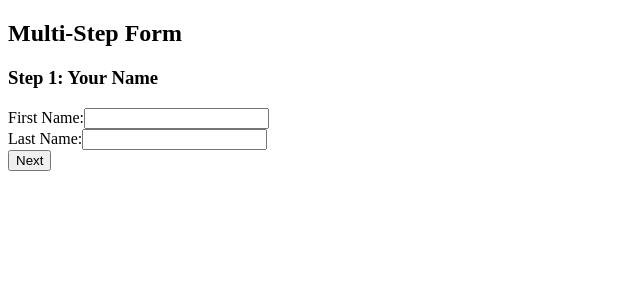
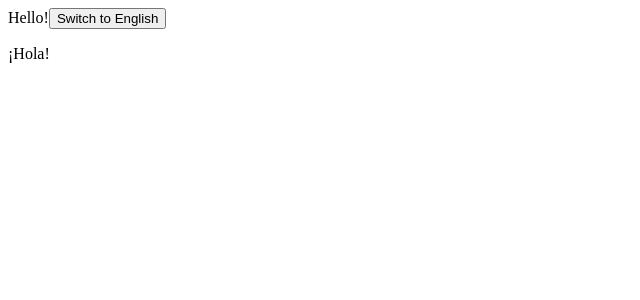
Before and after one commit to AbdifatahDeeq/React-course, a React (Vite) app: page / in a window 1280 px wide. Shown: the top 300 px of the page, without its empty margins (0-640 px from the left). Built offline with nearby package versions, Linux system fonts and the light colour scheme.

Commit message:
Exercise #15

```diff
--- a/src/App.jsx
+++ b/src/App.jsx
@@ -1,12 +1,22 @@
-import React from "react";
-import MultiStepForm from "./MultiStepForm";
+import React, { useState }  from "react"
+import LangauageContext from "./LangauageContext"
 
-function App() {
+const App = () => {
+  const [Lang, SetLang] = useState()
+
+  const LangSwitch = () => {
+    SetLang((PreviousLang) => PreviousLang === "English" ? "Spanish" : "English");
+  }
+
+
   return (
-    <div>
-      <MultiStepForm />
-    </div>
+    <>
+      Hello!
+      <LangauageContext.Provider>
+        <button onClick={LangSwitch}>Switch to {Lang =="English" ? "Spanish" : "English"} </button>
+        <p>{Lang === "English" ? "Hello" : "¡Hola!"}</p>
+      </LangauageContext.Provider>
+    </>
   );
 }
-
 export default App;
--- a/src/LangauageContext.jsx
+++ b/src/LangauageContext.jsx
@@ -1,6 +1,5 @@
-import { createContext } from "react"
+import { createContext } from "react";
 
+const LangauageContext = createContext("English")
 
-const LanguageContext = createContext("English")
-
-export default LanguageContext;
+export  default LangauageContext;
```
Also changed, not shown: src/LanguageComponet,jsx.jsx (+11 -8 lines).
